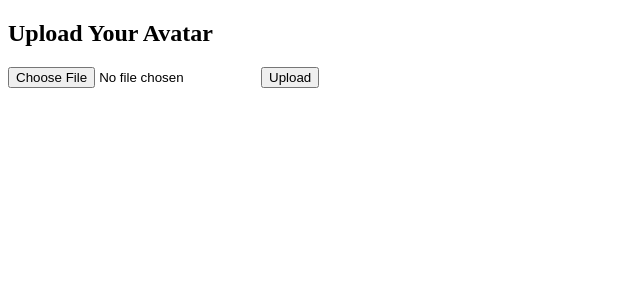
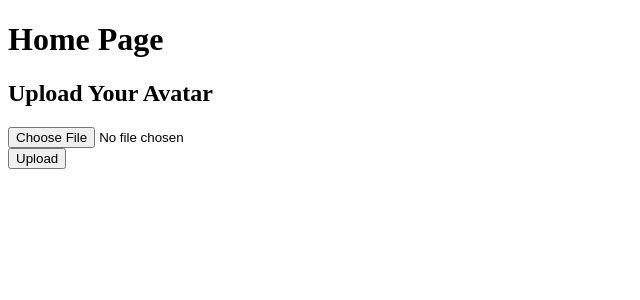
Before and after one commit to mdshofiur/nextjs-app, a Next.js app: page / in a window 1280 px wide. Shown: the top 300 px of the page, without its empty margins (0-640 px from the left). Built offline with nearby package versions, Linux system fonts and the light colour scheme.

Commit message:
design update

```diff
--- a/app/page.tsx
+++ b/app/page.tsx
@@ -1,45 +1,13 @@
-"use client";
+import React from "react";
+import AvatarUpload from "@/components/image-upload/profile";
 
-import type { PutBlobResult } from "@vercel/blob";
-import { useState, useRef } from "react";
-import Image from "next/image";
+const Home = () => {
+  return (
+    <main className="bg-white-500/50 min-h-screen  p-10">
+      <h1 className="text-center text-4xl underline underline-offset-8 my-10">Home Page</h1>
+      <AvatarUpload />
+    </main>
+  );
+};
 
-export default function AvatarUploadPage() {
-  const inputFileRef = useRef<HTMLInputElement>(null);
-  const [blob, setBlob] = useState<PutBlobResult | null>(null);
-
-  const updateImageHandler = async (
-    event: React.FormEvent<HTMLFormElement>
-  ) => {
-    event.preventDefault();
-    const file = inputFileRef.current?.files?.[0];
-    if (!file) {
-      return;
-    }
-    const response = await fetch(`/api/upload?filename=${file.name}`, {
-      method: "POST",
-      body: file,
-    });
-    const newBlob = (await response.json()) as PutBlobResult;
-    setBlob(newBlob);
-  };
-
-  return (
-    <section className="bg-white-500/50 min-h-screen">
-      <div className="container mx-auto p-10">
-      <h1>Upload Your Avatar</h1>
-      <form onSubmit={updateImageHandler}>
-        <input name="file" ref={inputFileRef} type="file" required />
-        <button type="submit">Upload</button>
-      </form>
-      {blob && (
-        <div>
-          Blob url: <a href={blob.url}>{blob.url}</a>
-          <br />
-          <Image src={blob.url} width={800} height={800} alt="image" />
-        </div>
-      )}
-      </div>
-    </section>
-  );
-}
+export default Home;
--- /dev/null
+++ b/components/image-upload/profile.tsx
@@ -0,0 +1,52 @@
+"use client";
+
+import type { PutBlobResult } from "@vercel/blob";
+import { useState, useRef } from "react";
+import Image from "next/image";
+
+export default function AvatarUpload() {
+  const inputFileRef = useRef<HTMLInputElement>(null);
+  const [blob, setBlob] = useState<PutBlobResult | null>(null);
+
+  const updateImageHandler = async (
+    event: React.FormEvent<HTMLFormElement>
+  ) => {
+    event.preventDefault();
+    const file = inputFileRef.current?.files?.[0];
+    if (!file) {
+      return;
+    }
+    const response = await fetch(`/api/upload?filename=${file.name}`, {
+      method: "POST",
+      body: file,
+    });
+    const newBlob = (await response.json()) as PutBlobResult;
+    setBlob(newBlob);
+  };
+
+  return (
+    <section>
+      <div className="container mx-auto">
+        <div className="grid justify-center">
+          <h1 className="font-bold pb-2">Upload Your Avatar</h1>
+          <form onSubmit={updateImageHandler}>
+            <input name="file" ref={inputFileRef} type="file" required /> <br />
+            <button
+              type="submit"
+              className="bg-blue-500 text-white px-6 py-3 rounded mt-5"
+            >
+              Upload
+            </button>
+          </form>
+        </div>
+        {blob && (
+          <div className="grid justify-center">
+            Blob url: <a href={blob.url}>{blob.url}</a>
+            <br />
+            <Image src={blob.url} width={800} height={800} alt="image" />
+          </div>
+        )}
+      </div>
+    </section>
+  );
+}
```
